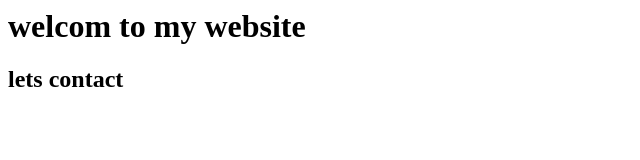
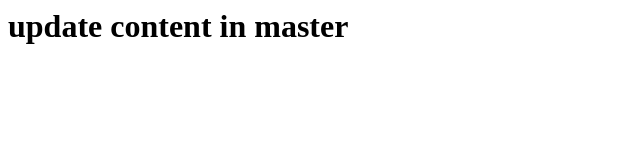
Before and after one commit to Asmaa-khorkhash/web_project, a plain HTML site: page index.html in a window 1280 px wide. Shown: the whole page, without its empty margins (0-640 px from the left). Drawn offline with Linux system fonts and the light colour scheme.

Commit message:
changes on master

```diff
--- a/index.html
+++ b/index.html
@@ -1,7 +1 @@
-<html>
-    <body>
-
-    <h1> welcom to my website</h1>
-    <h2> lets contact</h2>
-    </body>
-</html>
+<html><body><h1>update content in master</h1></body></html>
```
